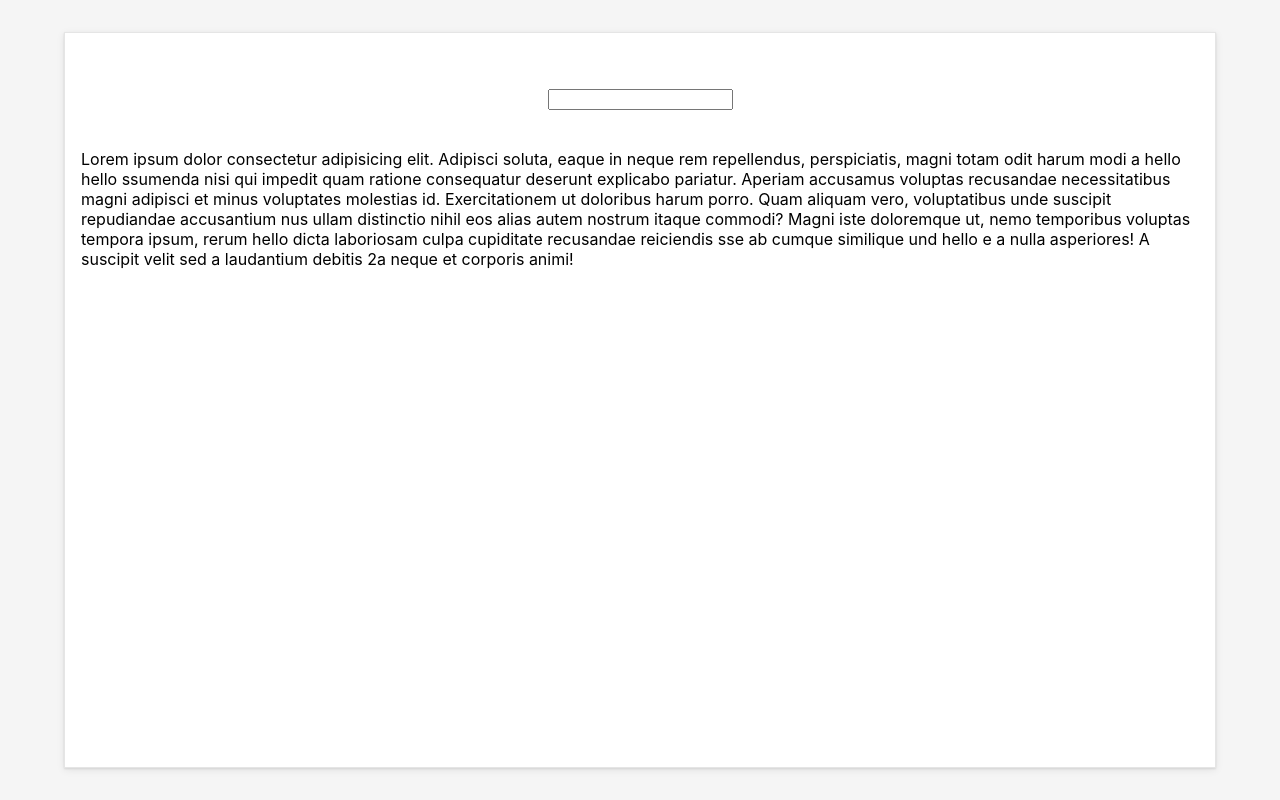
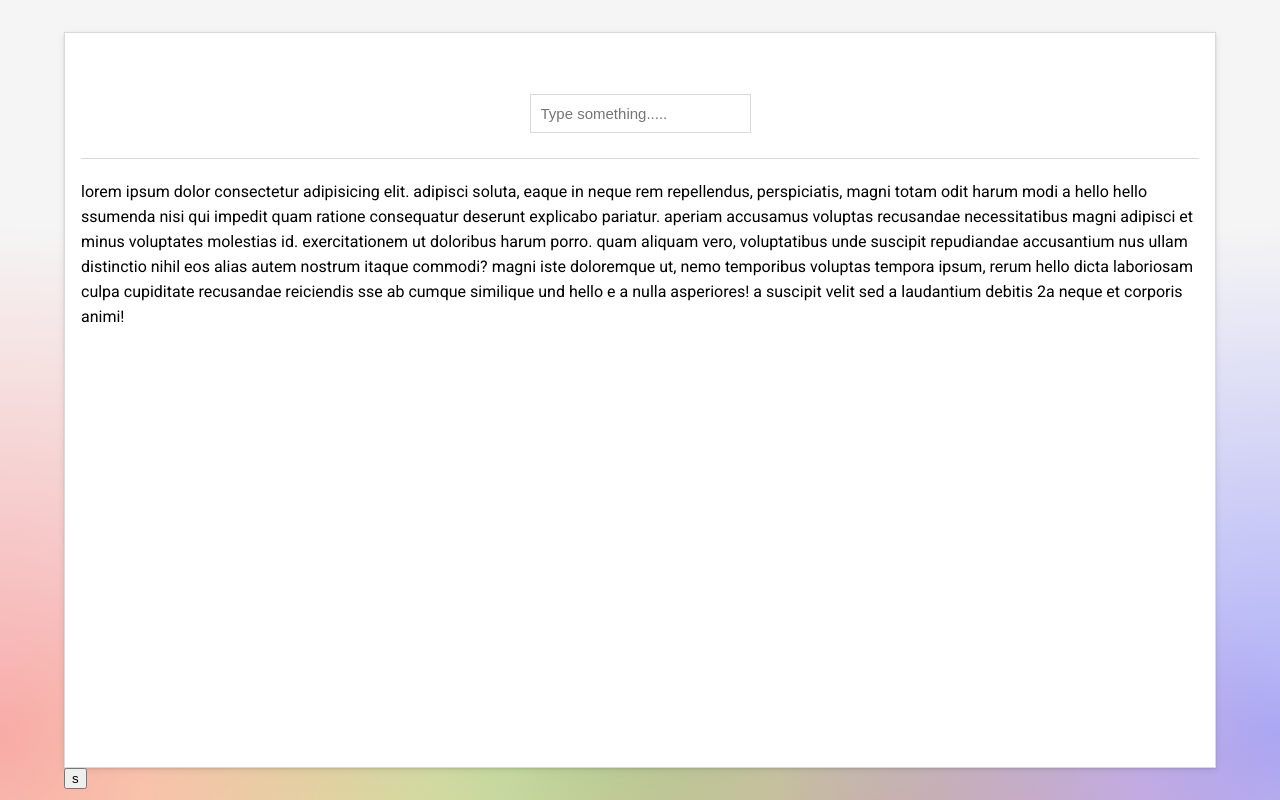
Before and after one commit to prakhar7s/reusable-react-components, a React (Create React App) app: page / in a window 1280 px wide. Built offline with nearby package versions, Linux system fonts and the light colour scheme.

Commit message:
word search component 70% completed, editMode is on progress

```diff
--- a/src/components/other-utilities/word-search/word-search.css
+++ b/src/components/other-utilities/word-search/word-search.css
@@ -1,15 +1,29 @@
+@import url("https://fonts.googleapis.com/css2?family=Roboto:wght@300;400&display=swap");
 .word-search-container {
   width: 100%;
   height: 100vh;
   padding: 2rem 4rem;
   background: rgba(158, 158, 158, 0.1);
+  background-image: radial-gradient(
+      rgba(255, 0, 0, 0.3),
+      rgba(255, 0, 0, 0) 40vw
+    ),
+    radial-gradient(rgba(0, 128, 0, 0.3), rgba(0, 128, 0, 0) 40vw),
+    radial-gradient(rgba(0, 0, 255, 0.3), rgba(0, 0, 255, 0) 40vw),
+    radial-gradient(rgba(255, 255, 0, 0.3), rgba(255, 255, 0, 0) 40vw),
+    radial-gradient(rgba(255, 0, 0, 0.3), rgba(255, 0, 0, 0) 40vw);
+  background-position: -40vw 14rem, 50% 10rem, 60vw 14rem,
+    -10vw calc(14rem + 20vw), 30vw calc(14rem + 20vw);
+  background-size: 80vw 80vw;
+  background-repeat: no-repeat;
+  font-family: "Roboto", sans-serif;
 }
 
 .word-search {
-  height: 100%;
+  min-height: 100%;
   background: white;
   box-shadow: rgb(0 0 0 / 10%) 0px 1px 2px, rgb(0 0 0 / 8%) 0px 2px 8px;
-  border: 1px solid rgba(0, 0, 0, 0.1);
+  border: 1px solid rgba(0, 0, 0, 0.15);
   padding: 1rem;
 }
 
@@ -17,10 +31,39 @@
   display: flex;
   justify-content: center;
   align-items: center;
-  height: 100px;
+  height: 90px;
+  border-bottom: 1px solid rgba(0, 0, 0, 0.15);
+  margin: 20px 0px;
+}
+
+.word-search header input {
+  padding: 10px 10px;
+  border: 1px solid rgba(0, 0, 0, 0.15);
+  outline: none;
+  font-size: 15px;
+}
+
+.word-search header input:focus {
+  border: 1px solid rgba(0, 0, 0, 0.3);
+}
+
+.word-search .words-container {
+  line-height: 25px;
+  font-weight: 400;
+}
+
+.word-search #user-text {
+  width: 100%;
+  height: 300px;
 }
 
 .word-search .words-container .highlight {
-  background: red;
-  color: white;
+  background: rgba(245, 80, 4, 0.7);
+  /* color: white; */
 }
+
+@media (max-width: 560px) {
+  .word-search-container {
+    padding: 1rem 1.5rem;
+  }
+}
--- a/src/components/other-utilities/word-search/word-search.jsx
+++ b/src/components/other-utilities/word-search/word-search.jsx
@@ -10,17 +10,18 @@ const WordSearch = () => {
   );
 
   const [filteredParagraph, setFilteredParagraph] = useState(paragraph);
+  const [editMode, setEditMode] = useState(false);
 
   useEffect(() => {
-    console.log(searchInput);
+    setFilteredParagraph(paragraph);
+  }, [paragraph]);
 
-    const pattern = RegExp(searchInput);
-
+  useEffect(() => {
     setFilteredParagraph(
-      paragraph.replace(
-        pattern,
-        `<span class="highlight">${searchInput}</span>`
-      )
+      paragraph
+        .toLowerCase()
+        .split(searchInput.toLowerCase())
+        .join(`<span class="highlight">${searchInput}</span>`)
     );
   }, [searchInput]);
 
@@ -31,14 +32,33 @@ const WordSearch = () => {
           <input
             value={searchInput}
             onChange={(e) => setSearchInput(e.target.value)}
-            type="text"
+            type="search"
+            placeholder="Type something....."
           />
         </header>
 
-        <div className="words-container">
-          <div dangerouslySetInnerHTML={{ __html: filteredParagraph }} />
-        </div>
+        {!editMode && (
+          <div
+            className="words-container"
+            onClick={() => {
+              setEditMode(true);
+            }}
+          >
+            <div dangerouslySetInnerHTML={{ __html: filteredParagraph }} />
+          </div>
+        )}
+
+        {editMode && (
+          <textarea
+            value={paragraph}
+            onChange={(e) => setParagraph(e.target.value)}
+            type="text"
+            id="user-text"
+          ></textarea>
+        )}
       </div>
+
+      <button onClick={() => setEditMode(false)}>s</button>
     </div>
   );
 };
```
